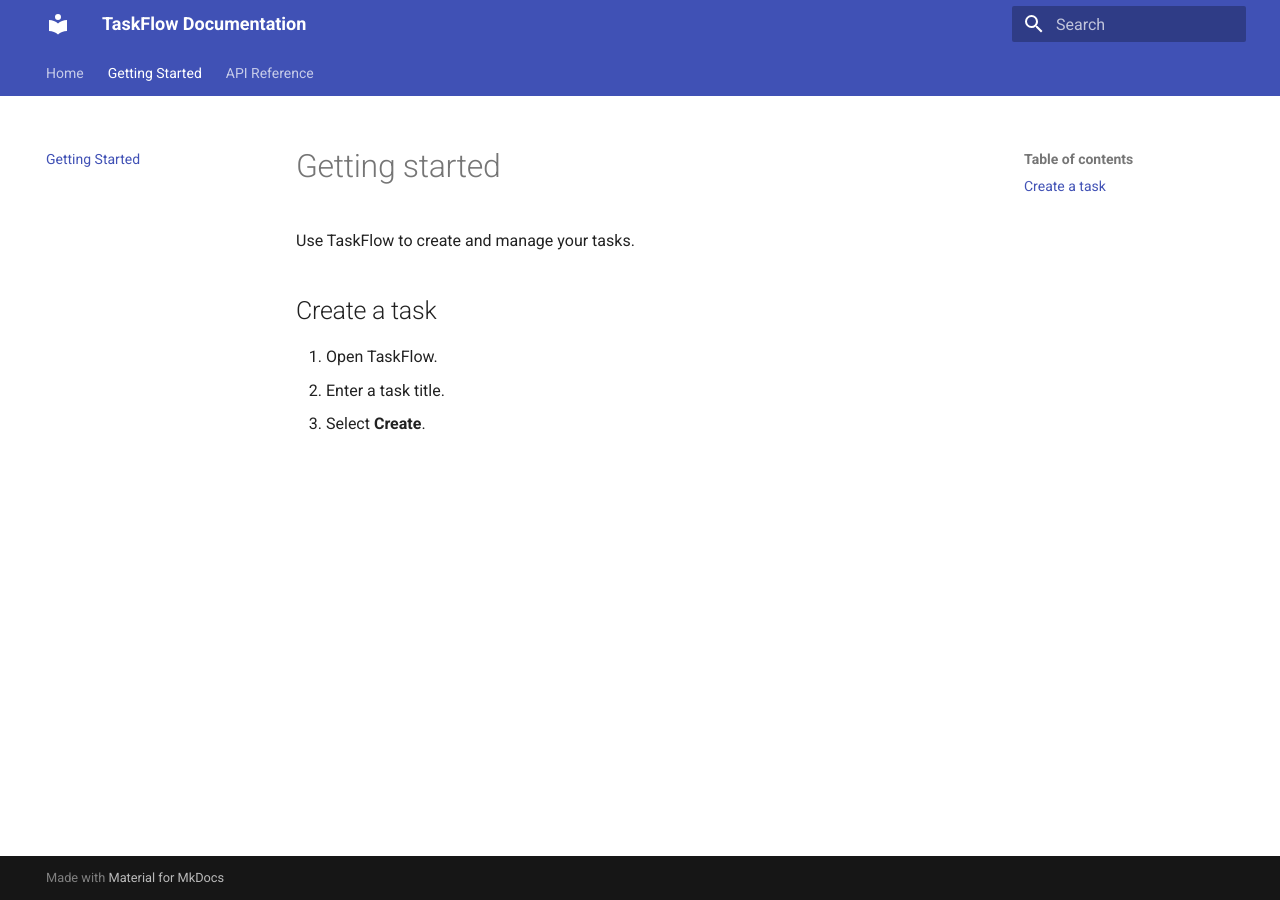
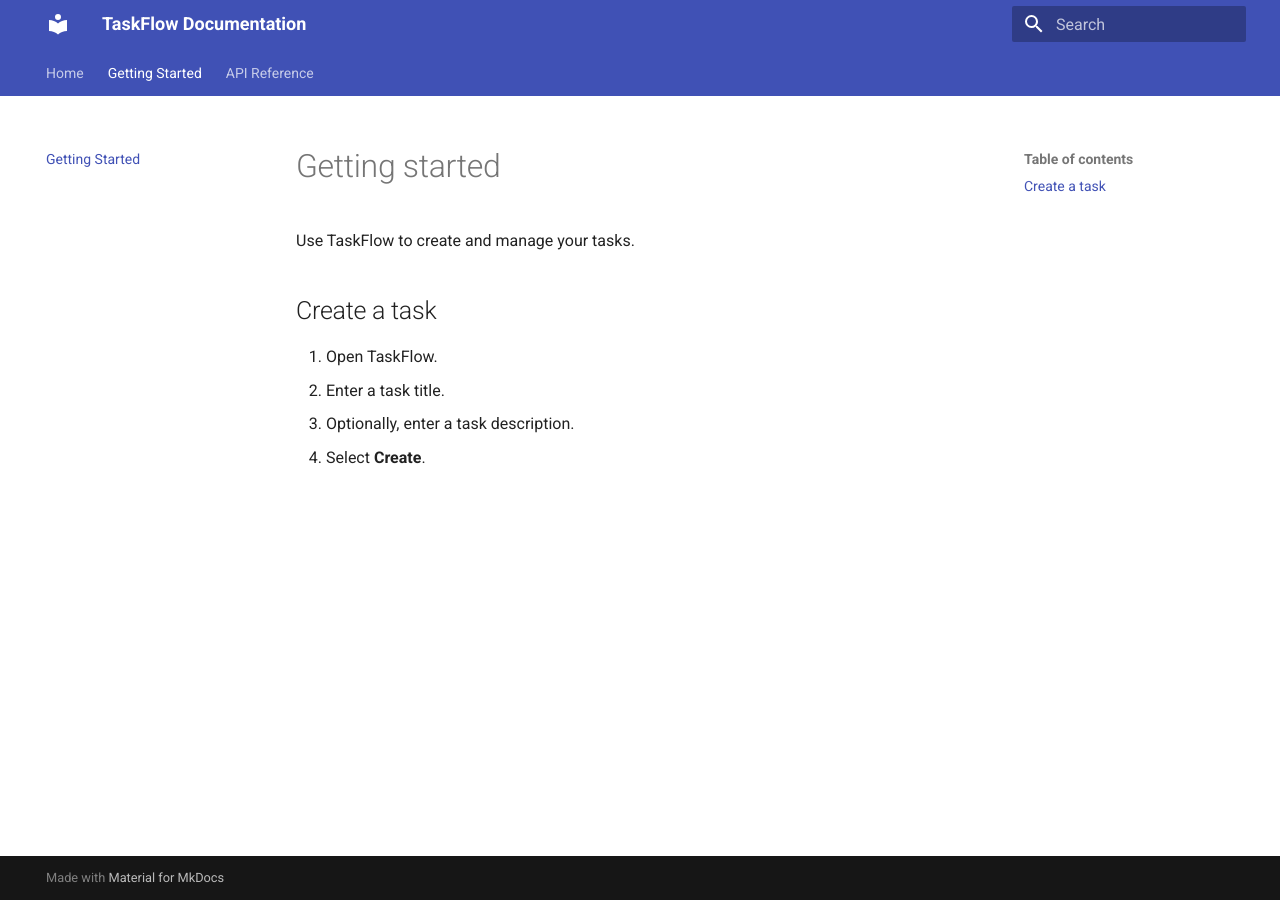
Before and after one commit to sameersy-91/taskflow-docs, an MkDocs documentation site: the page built from docs/getting-started.md, in a window 1280 px wide. Built offline with MkDocs 1.6.1 and Material for MkDocs 9.7.7, drawn with Linux system fonts in a browser that asks for light colours.

Commit message:
docs cahnge

```diff
--- a/docs/getting-started.md
+++ b/docs/getting-started.md
@@ -6,4 +6,5 @@ Use TaskFlow to create and manage your tasks.
 
 1. Open TaskFlow.
 2. Enter a task title.
-3. Select **Create**.
+3. Optionally, enter a task description.
+4. Select **Create**.
```
